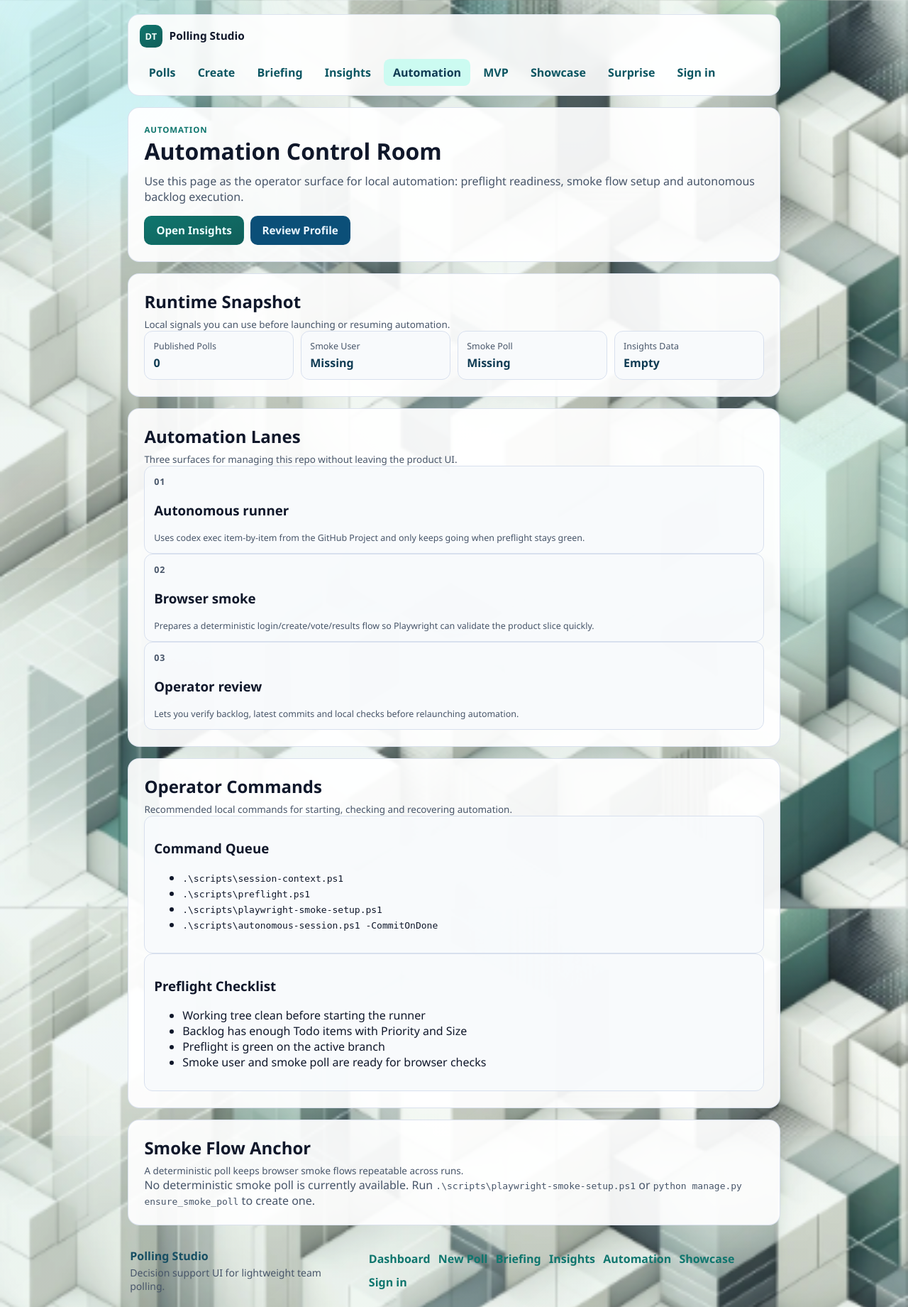
After one commit to ruggeropaolobasile/DjangoTutorial, a Django app: page /polls/automation/ in a window 1280 px wide. The commit adds this page. Shown: the whole page at 71% size. Run offline with Django 5.2, Linux system fonts and the light colour scheme; data that the repository does not hold is empty; parts of the project's set-up code (start-up, migrations or seed data) failed here and were passed over.

Commit message:
feat: add automation hub and detail timestamp

```diff
--- /dev/null
+++ b/mysite/polls/templates/polls/automation.html
@@ -0,0 +1,112 @@
+{% extends "polls/base.html" %}
+
+{% block title %}Automation Hub{% endblock %}
+
+{% block content %}
+<section class="hero fade-in">
+    <p class="eyebrow">Automation</p>
+    <h1>Automation Control Room</h1>
+    <p class="hero-copy">
+        Use this page as the operator surface for local automation: preflight readiness,
+        smoke flow setup and autonomous backlog execution.
+    </p>
+    <div class="hero-actions">
+        <a class="button" href="{% url 'polls:insights' %}">Open Insights</a>
+        <a class="button button-secondary" href="{% url 'polls:profile' %}">Review Profile</a>
+    </div>
+</section>
+
+<section class="panel fade-in">
+    <div class="panel-header">
+        <div>
+            <h2>Runtime Snapshot</h2>
+            <p class="section-meta">Local signals you can use before launching or resuming automation.</p>
+        </div>
+    </div>
+    <div class="mvp-kpi-grid">
+        <article class="stat-card">
+            <p>Published Polls</p>
+            <strong>{{ automation_metrics.published_poll_count }}</strong>
+        </article>
+        <article class="stat-card">
+            <p>Smoke User</p>
+            <strong>{% if automation_metrics.smoke_user_ready %}Ready{% else %}Missing{% endif %}</strong>
+        </article>
+        <article class="stat-card">
+            <p>Smoke Poll</p>
+            <strong>{% if automation_metrics.smoke_poll_ready %}Ready{% else %}Missing{% endif %}</strong>
+        </article>
+        <article class="stat-card">
+            <p>Insights Data</p>
+            <strong>{% if automation_metrics.insights_ready %}Available{% else %}Empty{% endif %}</strong>
+        </article>
+    </div>
+</section>
+
+<section class="panel fade-in">
+    <div class="panel-header">
+        <div>
+            <h2>Automation Lanes</h2>
+            <p class="section-meta">Three surfaces for managing this repo without leaving the product UI.</p>
+        </div>
+    </div>
+    <div class="showcase-grid">
+        {% for lane in automation_lanes %}
+            <article class="insight-card">
+                <p class="eyebrow">{{ forloop.counter|stringformat:"02d" }}</p>
+                <h3>{{ lane.title }}</h3>
+                <p>{{ lane.body }}</p>
+            </article>
+        {% endfor %}
+    </div>
+</section>
+
+<section class="panel fade-in">
+    <div class="panel-header">
+        <div>
+            <h2>Operator Commands</h2>
+            <p class="section-meta">Recommended local commands for starting, checking and recovering automation.</p>
+        </div>
+    </div>
+    <div class="briefing-layout">
+        <article class="insight-card">
+            <h3>Command Queue</h3>
+            <ul class="briefing-summary">
+                {% for command in automation_commands %}
+                    <li><code>{{ command }}</code></li>
+                {% endfor %}
+            </ul>
+        </article>
+        <article class="insight-card">
+            <h3>Preflight Checklist</h3>
+            <ul class="briefing-summary">
+                {% for item in automation_checklist %}
+                    <li>{{ item }}</li>
+                {% endfor %}
+            </ul>
+        </article>
+    </div>
+</section>
+
+<section class="panel fade-in">
+    <div class="panel-header">
+        <div>
+            <h2>Smoke Flow Anchor</h2>
+            <p class="section-meta">A deterministic poll keeps browser smoke flows repeatable across runs.</p>
+        </div>
+    </div>
+    {% if smoke_poll %}
+        <article class="insight-card">
+            <p class="eyebrow">Ready</p>
+            <h3>{{ smoke_poll.question_text }}</h3>
+            <p>Published {{ smoke_poll.pub_date|date:"M j, Y H:i" }}</p>
+            <a class="button button-secondary" href="{% url 'polls:detail' smoke_poll.id %}">Open Smoke Poll</a>
+        </article>
+    {% else %}
+        <p class="empty-state">
+            No deterministic smoke poll is currently available. Run <code>.\scripts\playwright-smoke-setup.ps1</code>
+            or <code>python manage.py ensure_smoke_poll</code> to create one.
+        </p>
+    {% endif %}
+</section>
+{% endblock %}
--- a/mysite/polls/templates/polls/base.html
+++ b/mysite/polls/templates/polls/base.html
@@ -22,6 +22,7 @@
                 <a class="{% if request.resolver_match.url_name == 'create' %}is-active{% endif %}" href="{% url 'polls:create' %}">Create</a>
                 <a class="{% if request.resolver_match.url_name == 'briefing' %}is-active{% endif %}" href="{% url 'polls:briefing' %}">Briefing</a>
                 <a class="{% if request.resolver_match.url_name == 'insights' %}is-active{% endif %}" href="{% url 'polls:insights' %}">Insights</a>
+                <a class="{% if request.resolver_match.url_name == 'automation' %}is-active{% endif %}" href="{% url 'polls:automation' %}">Automation</a>
                 <a class="{% if request.resolver_match.url_name == 'mvp' %}is-active{% endif %}" href="{% url 'polls:mvp' %}">MVP</a>
                 <a class="{% if request.resolver_match.url_name == 'showcase' %}is-active{% endif %}" href="{% url 'polls:showcase' %}">Showcase</a>
                 <a href="{% url 'polls:surprise' %}">Surprise</a>
@@ -51,6 +52,7 @@
                 <a href="{% url 'polls:create' %}">New Poll</a>
                 <a href="{% url 'polls:briefing' %}">Briefing</a>
                 <a href="{% url 'polls:insights' %}">Insights</a>
+                <a href="{% url 'polls:automation' %}">Automation</a>
                 <a href="{% url 'polls:showcase' %}">Showcase</a>
                 {% if request.user.is_authenticated %}
                     <a href="{% url 'polls:profile' %}">Profile</a>
--- a/mysite/polls/templates/polls/detail.html
+++ b/mysite/polls/templates/polls/detail.html
@@ -6,7 +6,7 @@
 <section class="panel fade-in">
     <p class="eyebrow">Vote</p>
     <h1>{{ question.question_text }}</h1>
-    <p class="hero-copy">Published {{ question.pub_date|date:"M d, Y H:i" }}. Choose one option and submit.</p>
+    <p class="hero-copy">Created at {{ question.pub_date|date:"F j, Y \\a\\t H:i" }}. Choose one option and submit.</p>
     <div class="detail-meta">
         <article class="insight-card">
             <p>Options</p>
--- a/mysite/polls/urls.py
+++ b/mysite/polls/urls.py
@@ -4,6 +4,7 @@ from . import views
 
 app_name = "polls"
 urlpatterns = [
+    path("automation/", views.AutomationView.as_view(), name="automation"),
     path("", views.IndexView.as_view(), name="index"),
     path("briefing/", views.BriefingView.as_view(), name="briefing"),
     path("briefing/export/", views.BriefingExportView.as_view(), name="briefing_export"),
--- a/mysite/polls/views.py
+++ b/mysite/polls/views.py
@@ -1,5 +1,6 @@
 from urllib.parse import urlencode
 
+from django.contrib.auth import get_user_model
 from django.contrib.auth.mixins import LoginRequiredMixin
 from django.db import transaction
 from django.db.models import Sum
@@ -380,6 +381,66 @@ class ShowcaseView(TemplateView):
         return context
 
 
+class AutomationView(TemplateView):
+    template_name = "polls/automation.html"
+
+    def get_context_data(self, **kwargs):
+        context = super().get_context_data(**kwargs)
+        smoke_question_text = "Smoke flow: can we create and vote on a poll?"
+        user_model = get_user_model()
+        published_polls = Question.objects.filter(pub_date__lte=timezone.now())
+        smoke_user_exists = user_model.objects.filter(username="demo-user").exists()
+        smoke_poll = (
+            Question.objects.filter(question_text=smoke_question_text)
+            .order_by("-pub_date")
+            .first()
+        )
+
+        context["automation_metrics"] = {
+            "published_poll_count": published_polls.count(),
+            "smoke_user_ready": smoke_user_exists,
+            "smoke_poll_ready": bool(smoke_poll),
+            "insights_ready": published_polls.exists(),
+        }
+        context["automation_lanes"] = [
+            {
+                "title": "Autonomous runner",
+                "body": (
+                    "Uses codex exec item-by-item from the GitHub Project and only keeps going "
+                    "when preflight stays green."
+                ),
+            },
+            {
+                "title": "Browser smoke",
+                "body": (
+                    "Prepares a deterministic login/create/vote/results flow so Playwright can "
+                    "validate the product slice quickly."
+                ),
+            },
+            {
+                "title": "Operator review",
+                "body": (
+                    "Lets you verify backlog, latest commits and local checks before relaunching "
+                    "automation."
+                ),
+            },
+        ]
+        context["automation_commands"] = [
+            r".\scripts\session-context.ps1",
+            r".\scripts\preflight.ps1",
+            r".\scripts\playwright-smoke-setup.ps1",
+            r".\scripts\autonomous-session.ps1 -CommitOnDone",
+        ]
+        context["automation_checklist"] = [
+            "Working tree clean before starting the runner",
+            "Backlog has enough Todo items with Priority and Size",
+            "Preflight is green on the active branch",
+            "Smoke user and smoke poll are ready for browser checks",
+        ]
+        context["smoke_poll"] = smoke_poll
+        return context
+
+
 class BriefingView(TemplateView):
     template_name = "polls/briefing.html"
 
```
Also changed, not shown: mysite/polls/tests.py (+24 -0 lines).
